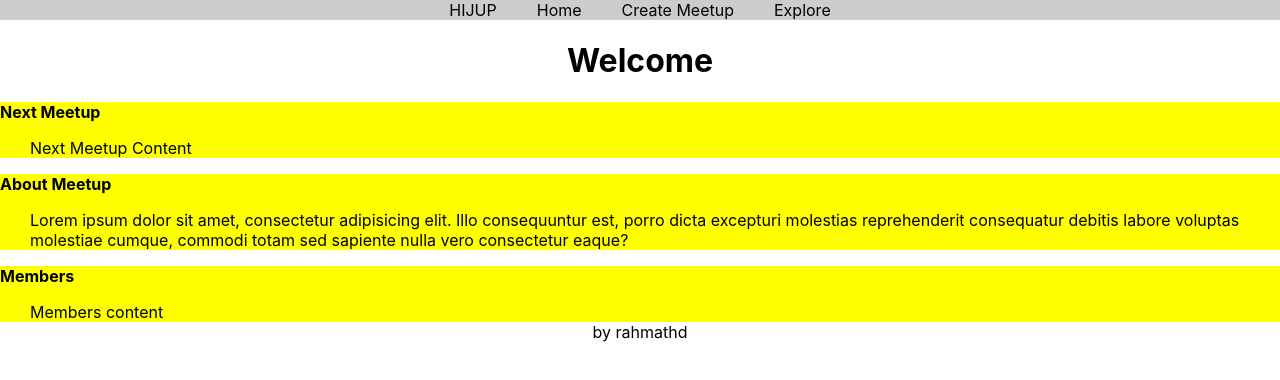
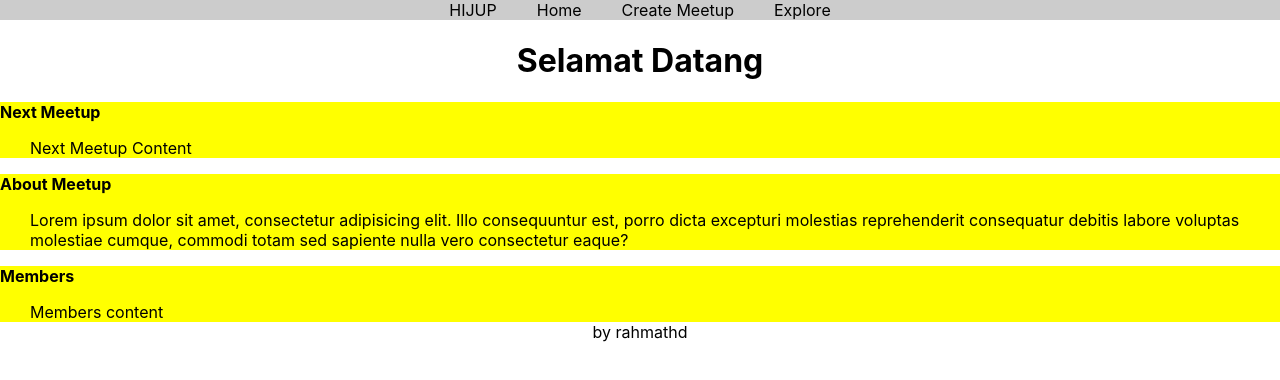
Before and after one commit to rahmatrhd/q-temu, a React (Create React App) app: page / in a window 1280 px wide. Shown: the top 380 px of the page. Built offline with nearby package versions, Linux system fonts and the light colour scheme.

Commit message:
change homepage title

```diff
--- a/src/pages/Home.js
+++ b/src/pages/Home.js
@@ -9,7 +9,7 @@ class Home extends React.Component {
         header="HIJUP"
         footer="by rahmathd"
       >
-        <h1>Welcome</h1>
+        <h1>Selamat Datang</h1>
         <Section title="Next Meetup">
           Next Meetup Content
         </Section>
```
